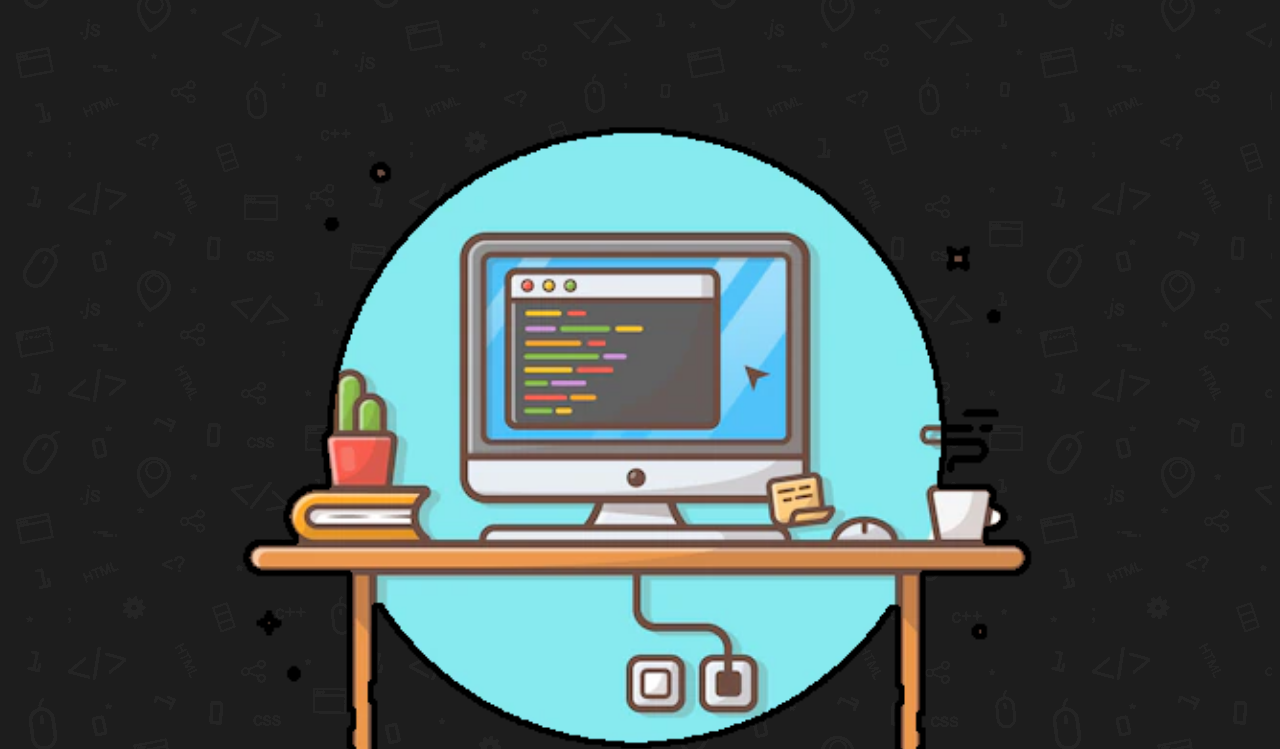
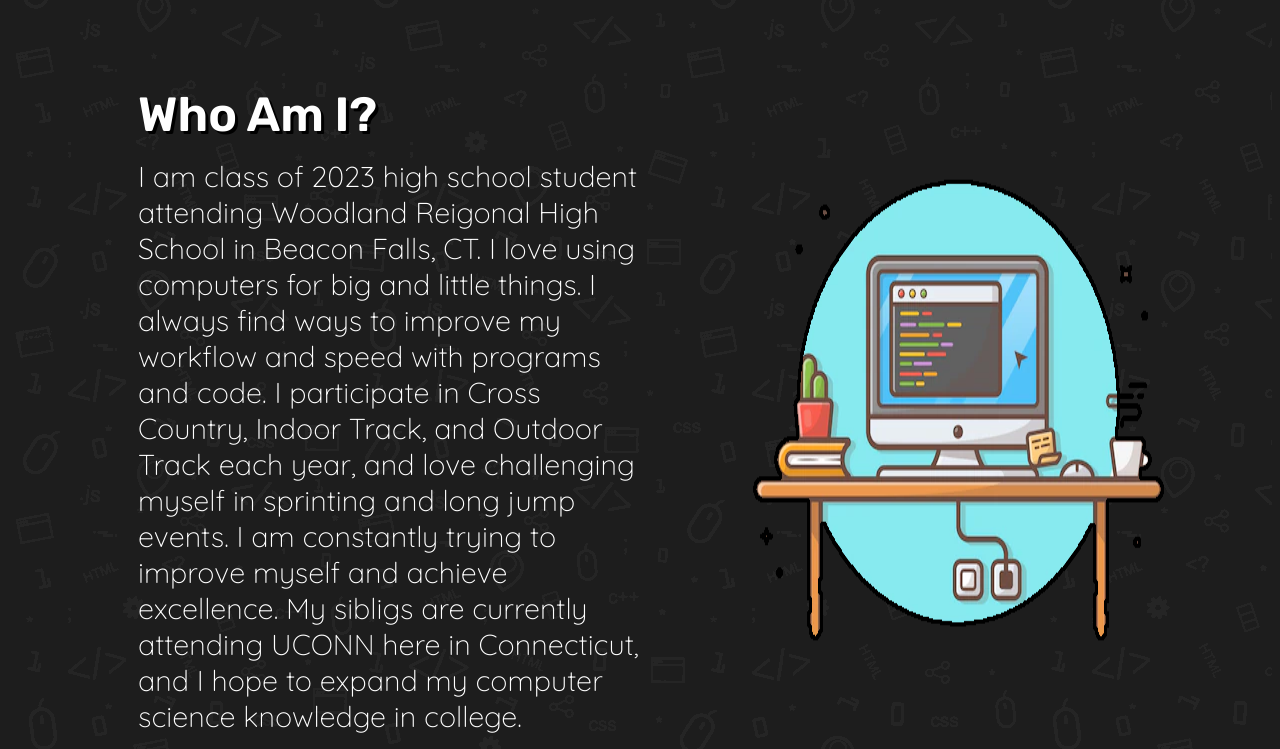
Before and after one commit to ErvinOwusu/ErvinPortfolio, a plain HTML site: page index.html in a window 1280 px wide. Shown: the part 673-1422 px from the top of the page. Drawn offline with Linux system fonts and the light colour scheme; a script that the page names is missing; a web font is replaced by a local one.

Commit message:
Updating css

```diff
--- a/nav.css
+++ b/nav.css
@@ -57,7 +57,7 @@
 }
 
 .current-page {
-    background: rgba(77, 234, 61, 0.2);
+    background: rgba(77, 234, 61, 0.6);
     padding: 10px 20px;
 }
 
--- a/style.css
+++ b/style.css
@@ -99,3 +99,19 @@ i.fa-regular {
     text-shadow: 3px 3px 0 #000;
     font-size: 3rem;
 }
+
+.desc-C {
+    color: white;
+    font-size: 1.8rem;
+    font-family: 'Quicksand', sans-serif;
+    text-align: left;
+    padding-top: 15px;
+    font-weight: 300;
+    width: 100%;
+}
+
+.container {
+    padding: 200px 0 0 100px;
+    display: flex;
+    flex-direction: row;
+}
--- a/work.css
+++ b/work.css
@@ -3,6 +3,9 @@ html {
 }
 body {
     background-color: #1D1D1D;
+}
+a {
+    color: #64FF54;
 }
 
 .title-A {
@@ -17,12 +20,15 @@ body {
 
 section img {
     max-width: 300px;
+    border: 2px solid white;
+    border-radius:
 }
 
 .container {
     color: white;
     text-align: center;
-    width: 100%;
+    width: 20%;
+    padding-left: 90px;
 }
 .flex-r {
     display: flex;
@@ -41,7 +47,7 @@ section img {
 .desc-A {
     font-family: 'Quicksand', sans-serif;
     font-size: 1.3rem;
-    width: 60%;
+    width: 100%;
     margin-left: auto;
     margin-right: auto;
 }
```
